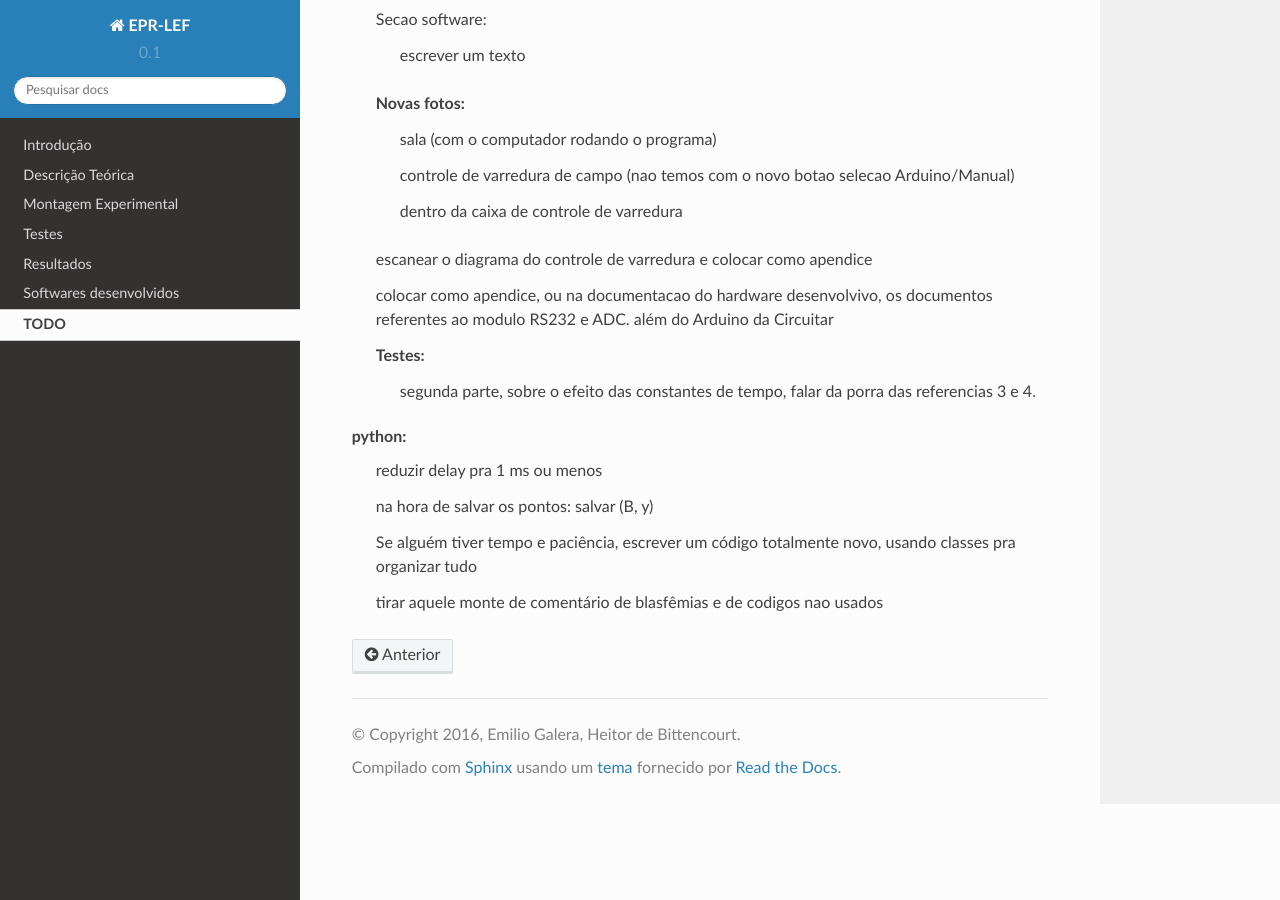
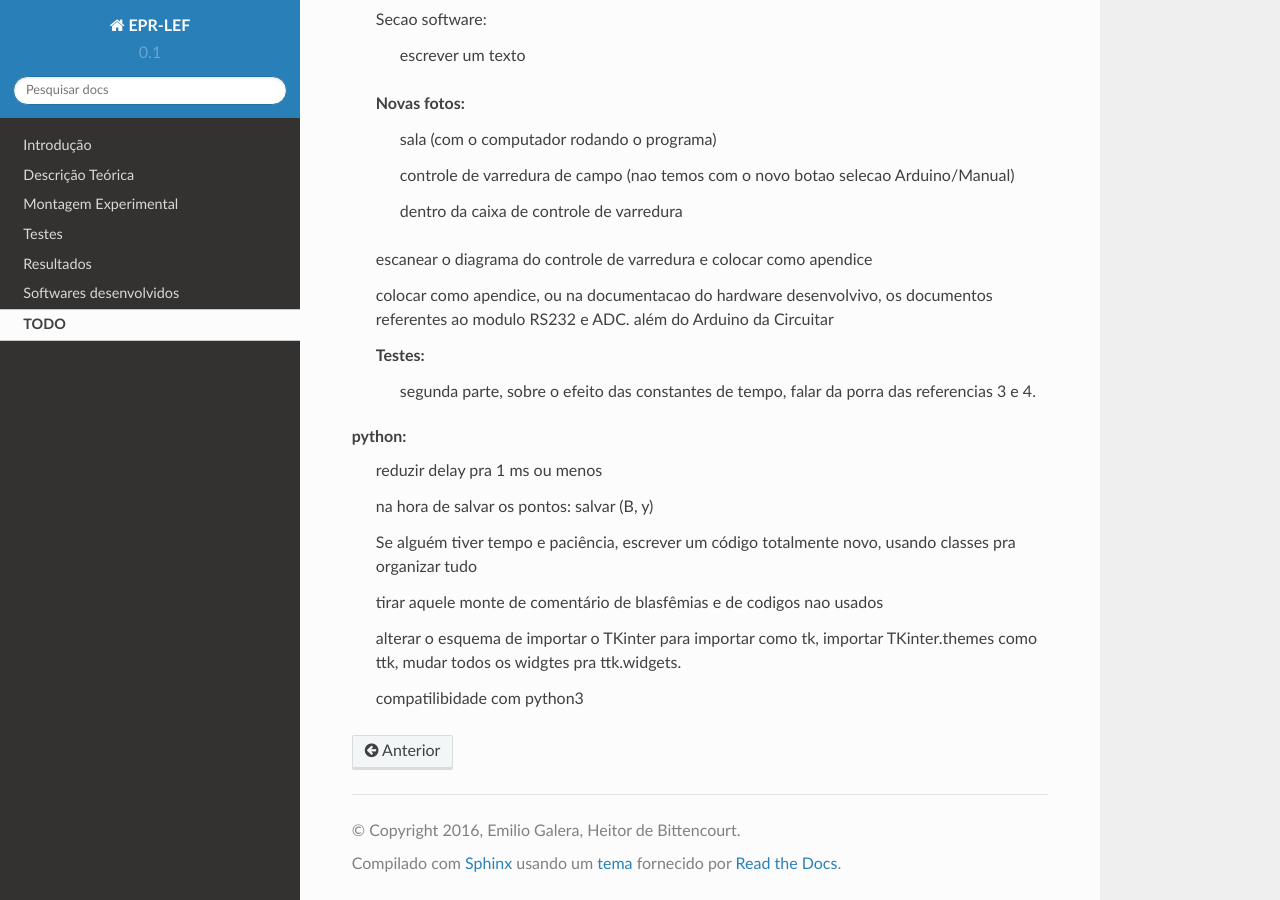
Before and after one commit to heitorPB/EPR-LEF, a Sphinx documentation site: the page built from doc/TODO.rst, in a window 1280 px wide and 900 px high, scrolled down 622 px. Built offline with Sphinx 7.4.7 and the Read the Docs theme 2.0.0, drawn with Linux system fonts in a browser that asks for light colours.

```diff
--- a/README.rst
+++ b/README.rst
@@ -16,7 +16,9 @@ Funcionalidades
 - Sistema digital, permitindo salvar o espectro como figura e/ou exportar
   o sinal obtido.
 - Aquisição de sinal do *lock-in* usando comunição digital.
-- Controle manual de varredura do campo magnetico.
+- Controle por *software* de varredura do campo magnetico.
+- Controle por *software* de tempo de aquisição.
+- Controle por *software* de início/interrupção de varredura.
 
 
 Instalação
--- a/doc/TODO.rst
+++ b/doc/TODO.rst
@@ -39,8 +39,8 @@ DOC:
 
 	colocar como apendice, ou na documentacao do hardware desenvolvivo, os documentos referentes ao modulo RS232 e ADC. além do Arduino da Circuitar
 
-        Testes:
-                segunda parte, sobre o efeito das constantes de tempo, falar da porra das referencias 3 e 4.
+	Testes:
+		segunda parte, sobre o efeito das constantes de tempo, falar da porra das referencias 3 e 4.
 python:
 	reduzir delay pra 1 ms ou menos
 
@@ -49,3 +49,7 @@ python:
 	Se alguém tiver tempo e paciência, escrever um código totalmente novo, usando classes pra organizar tudo
 
 	tirar aquele monte de comentário de blasfêmias e de codigos nao usados
+
+	alterar o esquema de importar o TKinter para importar como tk, importar TKinter.themes como ttk, mudar todos os widgtes pra ttk.widgets.
+
+	compatilibidade com python3
```
